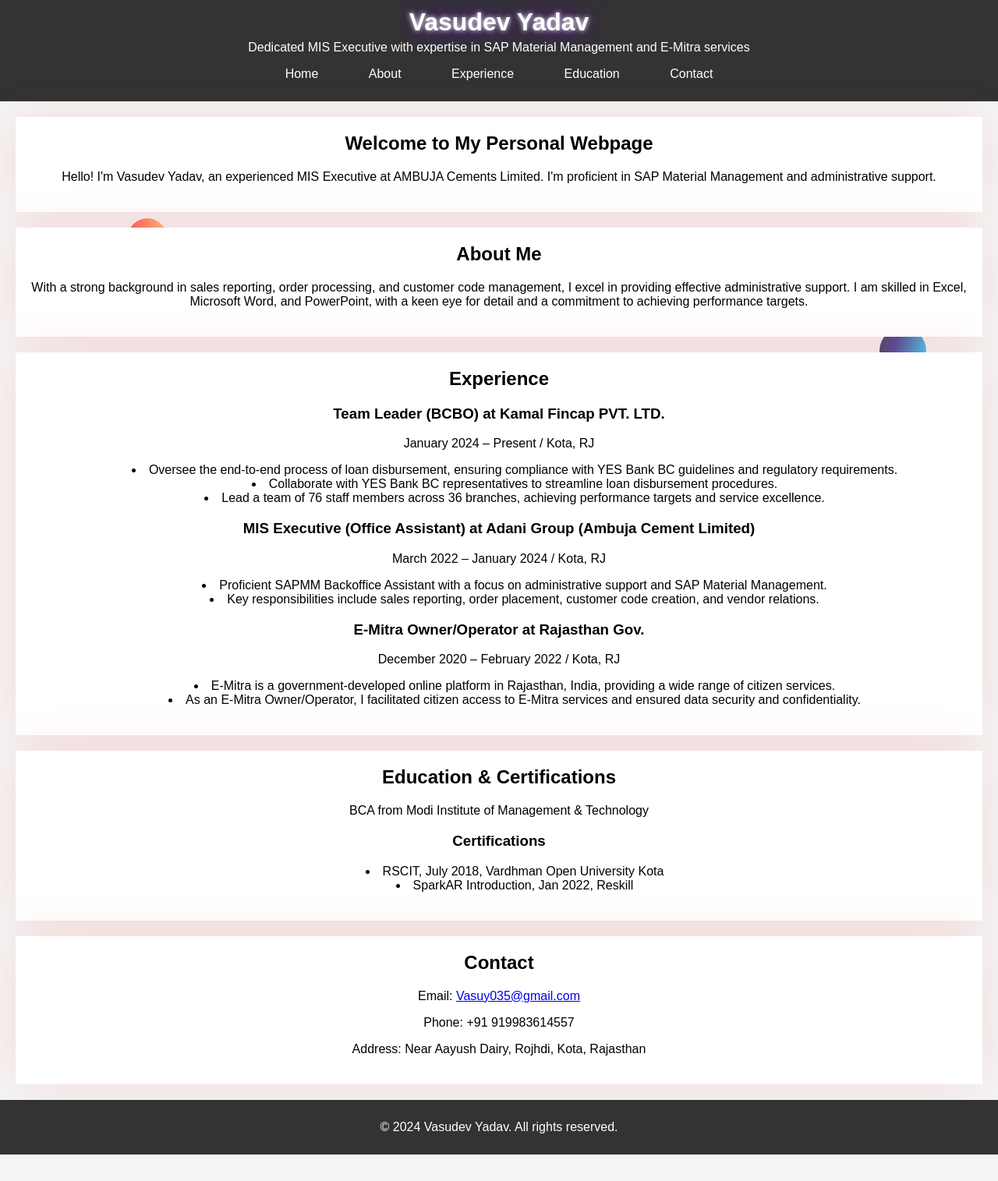
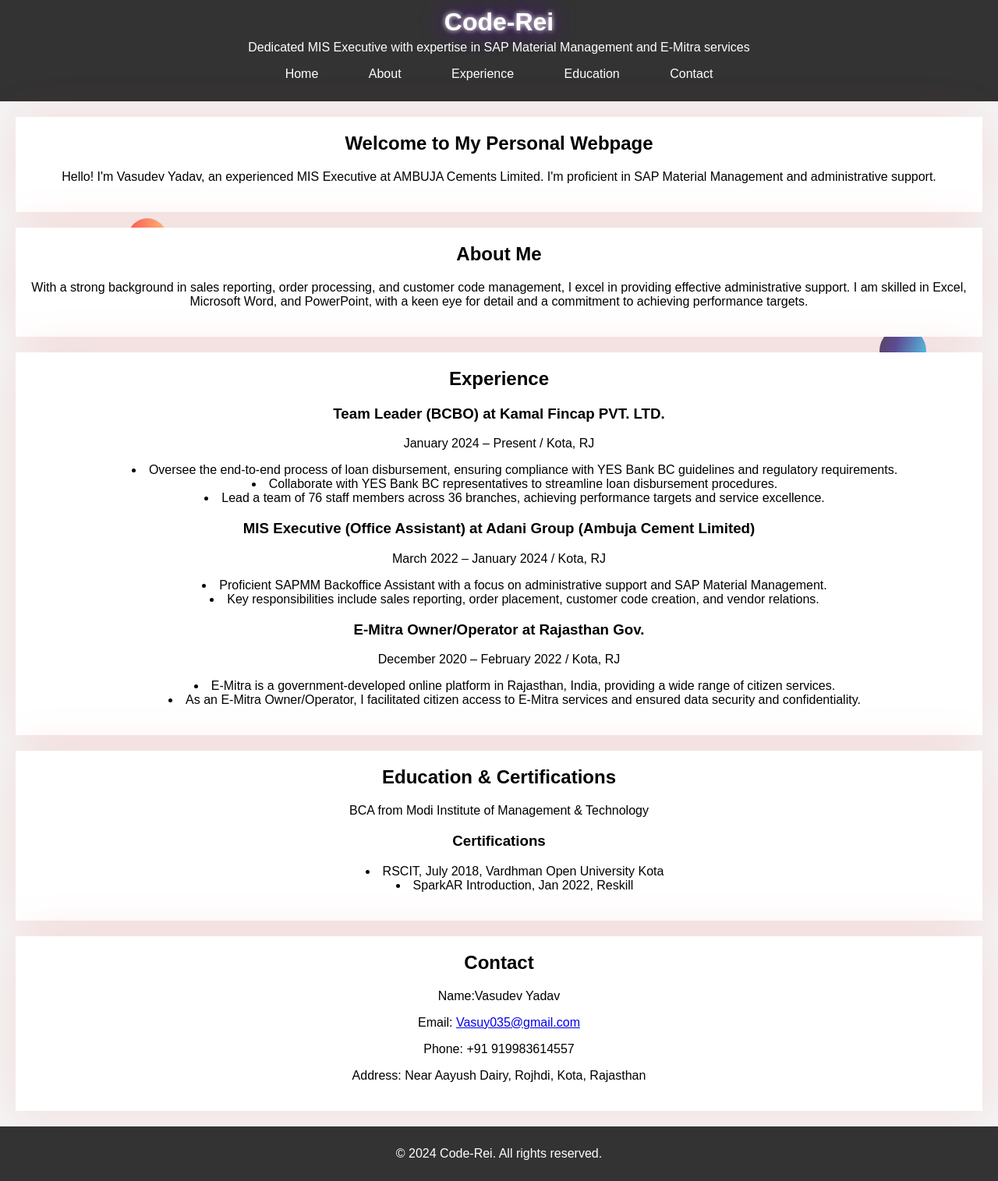
Before and after one commit to Code-Rei/Code-Rei-cv.github.io, a plain HTML site: page index.html in a window 1280 px wide. Shown: the whole page at 78% size. Before the commit the page ends 1481 px from the top, so only its background shows below. Drawn offline with Linux system fonts and the light colour scheme; a script that the page names is missing.

Commit message:
Update index.html

```diff
--- a/index.html
+++ b/index.html
@@ -3,12 +3,12 @@
 <head>
     <meta charset="UTF-8">
     <meta name="viewport" content="width=device-width, initial-scale=1.0">
-    <title>Vasudev Yadav - Personal Webpage</title>
+    <title>Code-Rei - Personal Webpage</title>
     <link rel="stylesheet" href="styles.css">
 </head>
 <body>
     <header>
-        <h1>Vasudev Yadav</h1>
+        <h1>Code-Rei</h1>
         <p>Dedicated MIS Executive with expertise in SAP Material Management and E-Mitra services</p>
         <nav>
             <ul>
@@ -80,13 +80,14 @@
 
     <section id="contact">
         <h2>Contact</h2>
+        <p>Name:Vasudev Yadav</p>
         <p>Email: <a href="mailto:Vasuy035@gmail.com">Vasuy035@gmail.com</a></p>
         <p>Phone: +91 919983614557</p>
         <p>Address: Near Aayush Dairy, Rojhdi, Kota, Rajasthan</p>
     </section>
 
     <footer>
-        <p>&copy; 2024 Vasudev Yadav. All rights reserved.</p>
+        <p>&copy; 2024 Code-Rei. All rights reserved.</p>
     </footer>
 
     <script src="scripts.js"></script>
```
